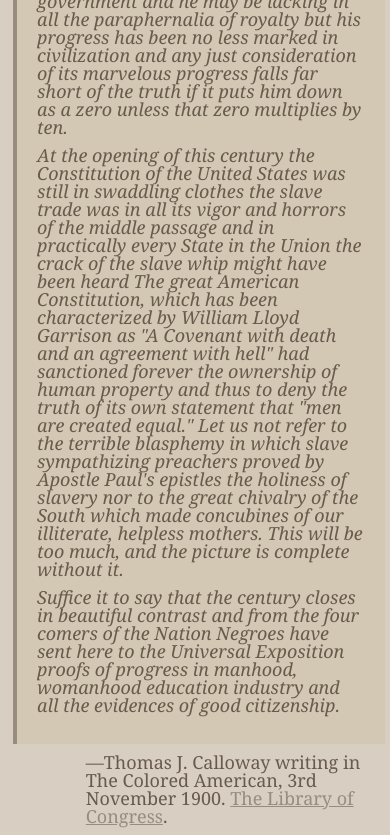
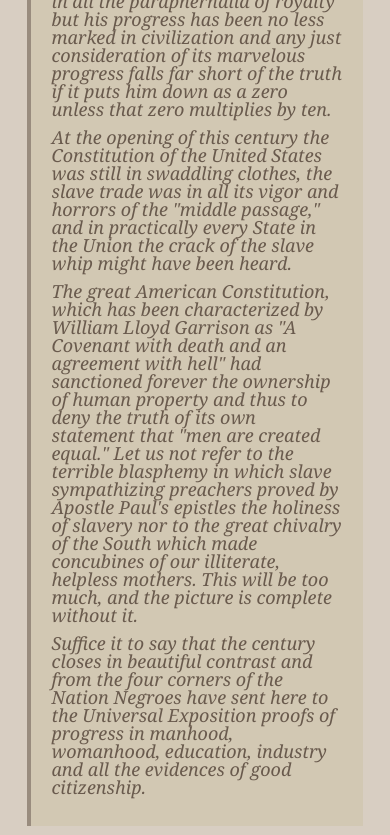
Before and after one commit to MarkHanly/dubois-challenge-2024, a Svelte app: page / in a window 390 px wide. Shown: the part 1180-2015 px from the top of the page. Built offline with nearby package versions, Linux system fonts and the light colour scheme.

Commit message:
Trying to solve the too-wide screen on mobile

```diff
--- a/src/App.svelte
+++ b/src/App.svelte
@@ -22,8 +22,8 @@
 ['This chart compares the degree of illiteracy among several populations.',
 'There is a wide range of illiteracy levels evident, from almost 73% illiteracy among Romanians (Romaine).',
 'To less than 1% for Swedes (Suéde). Tap or hover on the bars to explore the data.',
-'Considering that slavery had ended with the adoption of the 13th amendment in 1865, thirty-five years previously, where do you think the bar lies for African American people on this chart?',
-"Seriously, take a moment to stop and think about it. That's only about the same span of time between 2024 and when The Pixies released Doolittle. I saw them play last year!",
+'Considering that slavery had ended with the adoption of the 13th amendment in 1865, only thirty-five years previously, where do you think the bar lies for African American people on this chart?',
+"Seriously, take a moment to stop and think about it. That's only about the same time since The Pixies released Doolittle (my favourite album). And they are still touring, I saw them play just last year!",
 'In the middle—56.8%! Just one generation out from the end of slavery, almost half of all African Americans were literate, equalling or exceeding literacy rates among several European countries.',
 'With this relatively simple data visualisation, Du Bois was challenging the pre-conceived stereotypes about African Americans held by many of the Europeans visiting the Paris exposition.'];
 
--- a/src/components/Denouement.svelte
+++ b/src/components/Denouement.svelte
@@ -5,28 +5,28 @@
 <p>
   The Library of Congress holds over 200 photographs presented at the
   1900 Paris Exhibition, many of which can be viewed online
-  <a href="https://www.loc.gov/pictures/collection/anedub/about.html" target="_blank">here</a>.
+  <a href="https://www.loc.gov/pictures/collection/anedub/about.html" target="_blank" rel="noreferrer">here</a>.
 </p>
 
 <p>
   The quote at the start of this article comes from an article titled
   "American Negro Exhibit" at the Paris Exposition, published on 3rd November 1900 in
-  <a href="https://www.loc.gov/item/sn83027091/" target="_blank">The Colored American</a>,
+  <a href="https://www.loc.gov/item/sn83027091/" target="_blank" rel="noreferrer">The Colored American</a>,
   an African American-led weekly publication based
   in Washinton and founded in 1893. This, and other copies of The Colored American, are also
   held by the Library of Congress and can be viewed online
-  <a href="https://chroniclingamerica.loc.gov/lccn/sn83027091/issues/first_pages/" target="_blank">here</a>. </p>
+  <a href="https://chroniclingamerica.loc.gov/lccn/sn83027091/issues/first_pages/" target="_blank" rel="noreferrer">here</a>. </p>
 <p>
   This article was created using Svelte and D3, as part of the
-   <a href="https://www.datavisualizationsociety.org/news/2024/2/2/advance-your-data-viz-skills-with-the-weekly-2024-du-bois-visualization-challenge" target="_blank">Data Visualisation Society 2024 Du Bois Challenge</a>,
+   <a href="https://www.datavisualizationsociety.org/news/2024/2/2/advance-your-data-viz-skills-with-the-weekly-2024-du-bois-visualization-challenge" target="_blank" rel="noreferrer">Data Visualisation Society 2024 Du Bois Challenge</a>,
    a ten-week challenge that aims to celebrate W.E.B. Du Bois' legacy
    by using modern data visualisation tools to recreate a selection of
    the charts he presented at the 1900 Paris Exhibition. The source code can be viewed on GitHub
-   <a href="https://github.com/MarkHanly/dubois-challenge-2024" target="_blank">here</a>.
-   The code uses a <a href="https://github.com/connorrothschild/svelte-visualization-template" target="_blank">starter template</a>
+   <a href="https://github.com/MarkHanly/dubois-challenge-2024" target="_blank" rel="noreferrer">here</a>.
+   The code uses a <a href="https://github.com/connorrothschild/svelte-visualization-template" target="_blank" rel="noreferrer">starter template</a>
    provided by Connor Rothschild, and the scrollytelling style closely follows the example from his online course
-   <a href="https://www.newline.co/courses/better-data-visualizations-with-svelte/welcome" target="_blank">Better Data Visualizations with Svelte</a>
-   The background image for the chart was taken from <a href="https://github.com/Giammaria/Du-Bois-DVS-challenge" target="_blank">Madison Giammaria</a>.
+   <a href="https://www.newline.co/courses/better-data-visualizations-with-svelte/welcome" target="_blank" rel="noreferrer">Better Data Visualizations with Svelte</a>
+   The background image for the chart was taken from <a href="https://github.com/Giammaria/Du-Bois-DVS-challenge" target="_blank" rel="noreferrer">Madison Giammaria</a>.
   </p>
 </section>
 
--- a/src/components/Footer.svelte
+++ b/src/components/Footer.svelte
@@ -4,7 +4,7 @@
     <hr class='new-light'>
     <p>Made by Mark Hanly using Svelte and D3.</p>
     <br>
-    <a href="https://github.com/MarkHanly/dubois-challenge-2024" target="_blank">
+    <a href="https://github.com/MarkHanly/dubois-challenge-2024" target="_blank" rel="noreferrer">
         <img src="https://raw.githubusercontent.com/MarkHanly/dubois-challenge-2024/main/src/images/github-mark.svg" alt="GitHub Logo" width=30px>
     </a>
     <hr class='new-light'>
@@ -19,11 +19,13 @@
 .footer {
     display: flex;
     align-items: center;
+    margin: auto;
     margin-top: 100px;
     background-color: #998c7e;
     padding: 1px;
-    width: 99vw;
+    width: 100%;
     height: 200px;
+    box-shadow: 1px 1px 10px #695a4d;
 }
 
 .footer-inner {
--- a/src/components/Quote.svelte
+++ b/src/components/Quote.svelte
@@ -9,21 +9,25 @@
 </p>
 <p>
 At the opening of this century the Constitution of the United States was
-still in swaddling clothes the slave trade was in all its vigor and horrors
-of the middle passage and in practically every State in the Union the
-crack of the slave whip might have been heard The great American Constitution,
-which has been characterized by William Lloyd Garrison as "A Covenant with death
-and an agreement with hell" had sanctioned forever the ownership of human property and thus
-to deny the truth of its own statement that "men are created equal." Let us
-not refer to the terrible blasphemy in which slave sympathizing preachers
-proved by Apostle Paul's epistles the holiness of slavery nor to the great
-chivalry of the South which made concubines of our illiterate, helpless mothers.
-This will be too much, and the picture is complete without it.
+still in swaddling clothes, the slave trade was in all its vigor and horrors
+of the "middle passage," and in practically every State in the Union the
+crack of the slave whip might have been heard.
+</p>
+<p>
+The great American Constitution, which has been characterized by
+William Lloyd Garrison as "A Covenant with death
+and an agreement with hell" had sanctioned forever the ownership of
+human property and thus to deny the truth of its own statement that
+"men are created equal." Let us not refer to the terrible blasphemy in which
+slave sympathizing preachers proved by Apostle Paul's epistles the holiness
+of slavery nor to the great chivalry of the South which made concubines
+of our illiterate, helpless mothers. This will be too much, and the
+picture is complete without it.
 </p>
 <p>
 Suffice it to say that the century closes in beautiful contrast and from the four
-comers of the Nation Negroes have sent here to the Universal Exposition
-proofs of progress in manhood, womanhood education industry and all the evidences
+corners of the Nation Negroes have sent here to the Universal Exposition
+proofs of progress in manhood, womanhood, education, industry and all the evidences
 of good citizenship.
 </p>
 
@@ -31,7 +35,7 @@
 
 <div class='quote-ref'>
 
-    —Thomas J. Calloway writing in The Colored American, 3rd November 1900. <a href="https://chroniclingamerica.loc.gov/lccn/sn83027091/1900-11-03/ed-1/seq-2/" target="_blank">The Library of Congress</a>.
+    —Thomas J. Calloway writing in The Colored American, 3rd November 1900. <a href="https://chroniclingamerica.loc.gov/lccn/sn83027091/1900-11-03/ed-1/seq-2/" target="_blank" rel="noreferrer">The Library of Congress</a>.
 
 </div>
 
@@ -39,9 +43,9 @@
     .quote {
         font-family: Cambria;
         padding: 20px;
-        width: 90%;
+        width: 80%;
+        margin-top: 2rem;
         margin:auto;
-        margin-top: 2rem;
         background-color: #d2c8b3;
         border-left: 4px solid #998c7e;
         font-style: italic;
```
